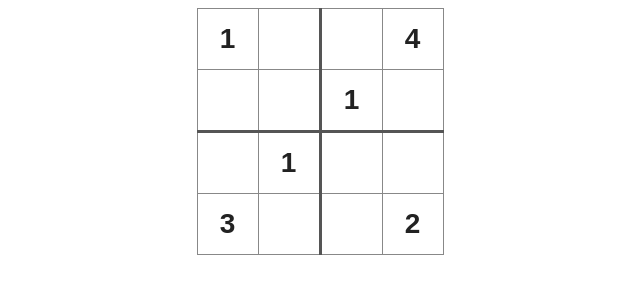
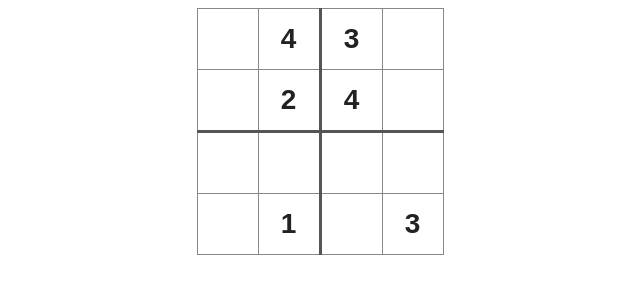
Before and after one commit to saardcs/final-m1, a plain HTML site: page sudoku_component/index.html in a window 1280 px wide. Shown: the whole page, without its empty margins (320-960 px from the left). Drawn offline with Linux system fonts and the light colour scheme.

Commit message:
Update index.html

```diff
--- a/sudoku_component/index.html
+++ b/sudoku_component/index.html
@@ -60,10 +60,10 @@
   <table id="sudoku"></table>
   <script>
     const puzzle = [
-      [1, 0, 0, 4],
-      [0, 0, 1, 0],
-      [0, 1, 0, 0],
-      [3, 0, 0, 2]
+      [0, 4, 3, 0],
+      [0, 2, 4, 0],
+      [0, 0, 0, 0],
+      [0, 1, 0, 3]
     ];
 
     const table = document.getElementById('sudoku');
```
